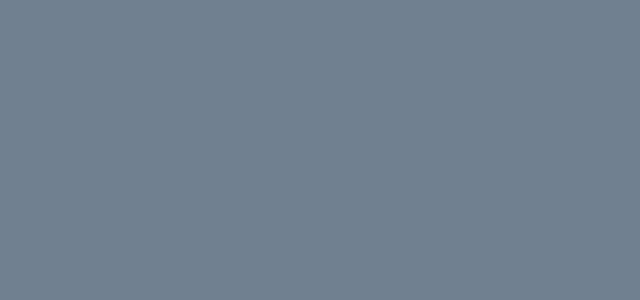
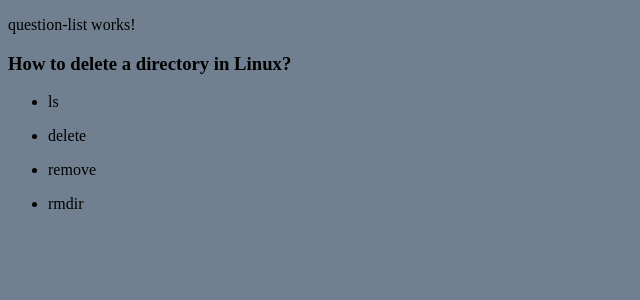
Before and after one commit to Bartheus/Test-Simulator, an Angular app: page / in a window 1280 px wide. Shown: the top 300 px of the page, without its empty margins (0-640 px from the left). Built offline with nearby package versions, Linux system fonts and the light colour scheme.

Commit message:
service for questions

```diff
--- a/src/app/app.component.html
+++ b/src/app/app.component.html
@@ -1,2 +1,3 @@
 
+<app-question-list></app-question-list>
 <router-outlet></router-outlet>
--- a/src/app/question-list/question-list.component.html
+++ b/src/app/question-list/question-list.component.html
@@ -1 +1,12 @@
 <p>question-list works!</p>
+
+
+<div>
+  <h3> {{questions[currentQuestion].question }} </h3>
+  <ul *ngFor="let answer of questions[currentQuestion].answers">
+    <li>{{answer.option}}</li>
+  </ul>
+</div>
+
+
+<div *ngFor=></div>
--- a/src/app/question-list/question-list.component.ts
+++ b/src/app/question-list/question-list.component.ts
@@ -1,4 +1,6 @@
 import { Component, OnInit } from '@angular/core';
+import { QuestionsService } from '../shared/questions.service';
+import {Question} from '../shared/question';
 
 @Component({
   selector: 'app-question-list',
@@ -6,10 +8,14 @@ import { Component, OnInit } from '@angular/core';
   styleUrls: ['./question-list.component.css']
 })
 export class QuestionListComponent implements OnInit {
+questions: Question[] = [];
 
-  constructor() { }
+currentQuestion = 0;
+
+constructor(private questionService: QuestionsService) {}
 
   ngOnInit(): void {
+    this.questions = this.questionService.getQuestions();
   }
 
 }
--- /dev/null
+++ b/src/app/shared/question.ts
@@ -0,0 +1,5 @@
+export interface Question {
+  id: number,
+  question: string,
+  answers: {option: string, correct:boolean}[],
+}
--- /dev/null
+++ b/src/app/shared/questions.service.ts
@@ -0,0 +1,37 @@
+import { Injectable } from '@angular/core';
+import { Question } from '../shared/question';
+@Injectable({
+  providedIn: 'root'
+})
+export class QuestionsService {
+
+    questions: Question[] = [
+    {
+      id: 1,
+      question: "How to delete a directory in Linux?",
+      answers: [
+        {option: "ls", correct: false},
+        {option: "delete", correct: false},
+        {option: "remove", correct: false},
+        {option: "rmdir", correct: true}
+      ]
+    },
+    {
+      id: 2,
+      question: "What type of a language is HTML?",
+      answers: [
+        {option: "Network Protocol", correct: false},
+        {option: "Markup Language", correct: true},
+        {option: "Scripting Language", correct: false},
+        {option: "Programming Language", correct: false}
+      ]
+    },
+  ]
+
+  constructor() { }
+
+  getQuestions() {
+    return this.questions;
+  }
+
+}
```
Also changed, not shown: 1 other file (tests, documents, lock files or other folders).
